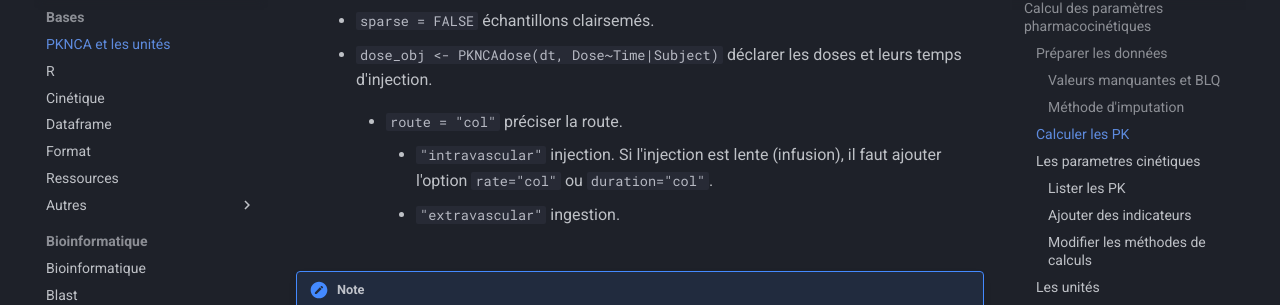
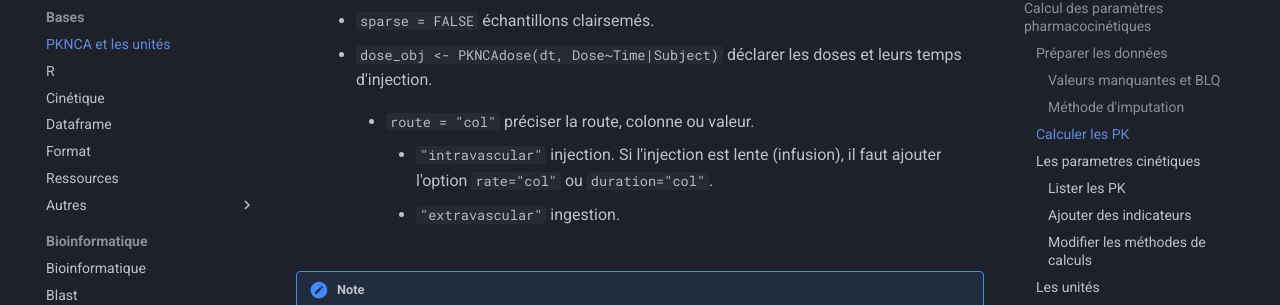
Before and after one commit to gdemare/Informatique, an MkDocs documentation site: the page built from docs/r/bases/PKNCA et les unités.md, in a window 1280 px wide and 900 px high, scrolled down 1250 px. Shown: the part 148-453 px from the top of the window. Built offline with MkDocs 1.6.1 and Material for MkDocs 9.7.7, drawn with Linux system fonts in a browser that asks for light colours; comment, search, counter and statistics services are not loaded.

Commit message:
Update PKNCA et les unités.md

```diff
--- a/docs/r/bases/PKNCA et les unités.md
+++ b/docs/r/bases/PKNCA et les unités.md
@@ -40,7 +40,7 @@ Remplacer les valeurs :
 
     * `dose_obj <- PKNCAdose(dt, Dose~Time|Subject)` déclarer les doses et leurs temps d'injection.
 
-        * `route = "col"` préciser la route.
+        * `route = "col"` préciser la route, colonne ou valeur.
 
             * `"intravascular"` injection. Si l'injection est lente (infusion), il faut ajouter l'option `rate="col"` ou `duration="col"`.
             * `"extravascular"` ingestion.
```
